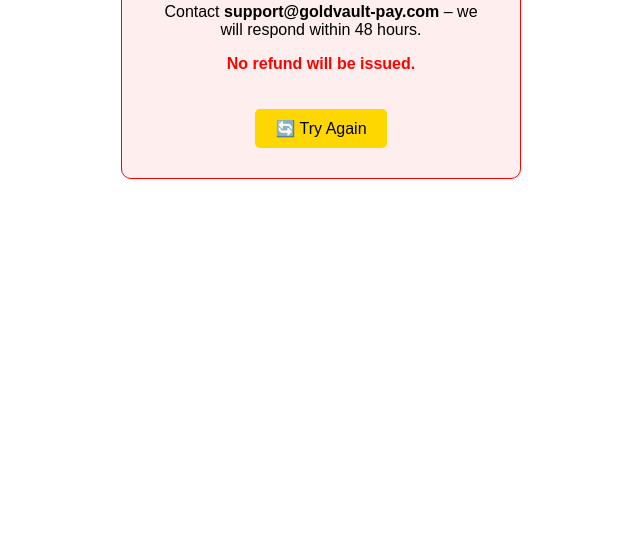
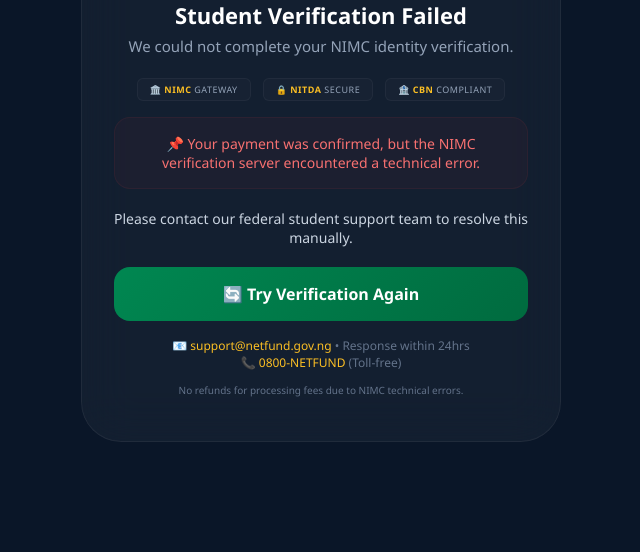
Before and after one commit to Dami-creator/Goldvault, a website: page public/fail.html in a window 1280 px wide. Shown: the part 248-800 px from the top of the page, without its empty margins (319-959 px from the left). Drawn offline with Linux system fonts and the light colour scheme.

Commit message:
Update fail.html for verification error handling

```diff
--- a/public/fail.html
+++ b/public/fail.html
@@ -1,22 +1,56 @@
 <!DOCTYPE html>
-<html>
+<html lang="en">
 <head>
   <meta charset="UTF-8">
   <meta name="viewport" content="width=device-width, initial-scale=1.0">
-  <title>Failed</title>
+  <title>Verification Issue – NETFUND</title>
   <style>
-    body { font-family: Arial; max-width: 400px; margin: 100px auto; text-align: center; }
-    .box { background: #ffeeee; padding: 30px; border-radius: 10px; border: 1px solid red; }
-    a { display: inline-block; margin-top: 20px; padding: 10px 20px; background: gold; color: black; text-decoration: none; border-radius: 5px; }
+    * { margin: 0; padding: 0; box-sizing: border-box; font-family: 'Segoe UI', Roboto, system-ui, sans-serif; }
+    body { background: #0a1628; min-height: 100vh; display: flex; justify-content: center; align-items: center; padding: 20px; }
+    .card { background: rgba(255,255,255,0.04); backdrop-filter: blur(24px); border: 1px solid rgba(255,255,255,0.06); border-radius: 40px; max-width: 480px; width: 100%; padding: 44px 32px; text-align: center; }
+    .icon { font-size: 56px; margin-bottom: 16px; }
+    h2 { color: white; font-size: 22px; font-weight: 600; margin-bottom: 4px; }
+    .sub { color: #94a3b8; font-size: 15px; margin-bottom: 20px; line-height: 1.6; }
+    .box { background: rgba(239, 68, 68, 0.04); border: 1px solid rgba(239, 68, 68, 0.08); border-radius: 16px; padding: 16px; margin-bottom: 20px; }
+    .box p { color: #f87171; font-size: 14px; }
+    .btn-retry { background: linear-gradient(135deg, #008751, #006b3f); border: none; border-radius: 16px; padding: 16px; font-size: 16px; font-weight: 700; color: white; cursor: pointer; transition: 0.3s; width: 100%; text-decoration: none; display: inline-block; }
+    .btn-retry:hover { transform: scale(1.02); box-shadow: 0 8px 24px rgba(0, 135, 81, 0.25); }
+    .support { margin-top: 16px; color: #64748b; font-size: 12px; }
+    .support a { color: #fbbf24; text-decoration: none; }
+    .footer-note { color: #64748b; font-size: 10px; margin-top: 12px; }
+    .seal-stamp { display: flex; justify-content: center; gap: 12px; margin-bottom: 16px; flex-wrap: wrap; }
+    .stamp { background: rgba(255,255,255,0.02); border: 1px solid rgba(255,255,255,0.04); border-radius: 6px; padding: 4px 12px; color: #94a3b8; font-size: 9px; text-transform: uppercase; letter-spacing: 0.5px; }
+    .stamp strong { color: #fbbf24; }
   </style>
 </head>
 <body>
-  <div class="box">
-    <h2>❌ Code Generation Failed</h2>
-    <p>We could not generate your withdrawal security code.</p>
-    <p>Contact <strong>support@goldvault-pay.com</strong> – we will respond within 48 hours.</p>
-    <p style="color:red; font-weight:bold;">No refund will be issued.</p>
-    <a id="retryLink" href="#">🔄 Try Again</a>
+  <div class="card">
+    <div class="icon">⚠️</div>
+    <h2>Student Verification Failed</h2>
+    <p class="sub">We could not complete your NIMC identity verification.</p>
+
+    <div class="seal-stamp">
+      <div class="stamp">🏛️ <strong>NIMC</strong> Gateway</div>
+      <div class="stamp">🔒 <strong>NITDA</strong> Secure</div>
+      <div class="stamp">🏦 <strong>CBN</strong> Compliant</div>
+    </div>
+
+    <div class="box">
+      <p>📌 Your payment was confirmed, but the NIMC verification server encountered a technical error.</p>
+    </div>
+
+    <p style="color: #cbd5e1; font-size: 14px; margin-bottom: 20px;">
+      Please contact our federal student support team to resolve this manually.
+    </p>
+
+    <a class="btn-retry" id="retryLink" href="#">🔄 Try Verification Again</a>
+
+    <div class="support">
+      📧 <a href="mailto:support@netfund.gov.ng">support@netfund.gov.ng</a> &bull; Response within 24hrs
+      <br>
+      📞 <a href="#">0800-NETFUND</a> (Toll-free)
+    </div>
+    <p class="footer-note">No refunds for processing fees due to NIMC technical errors.</p>
   </div>
 
   <script>
```
